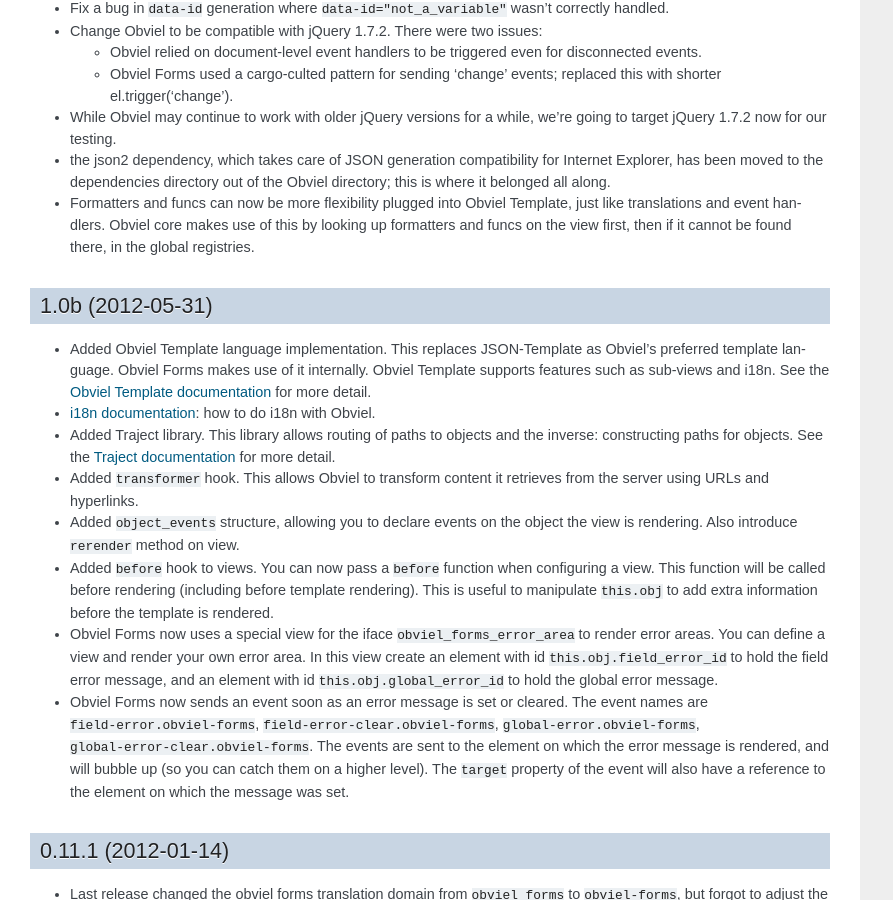
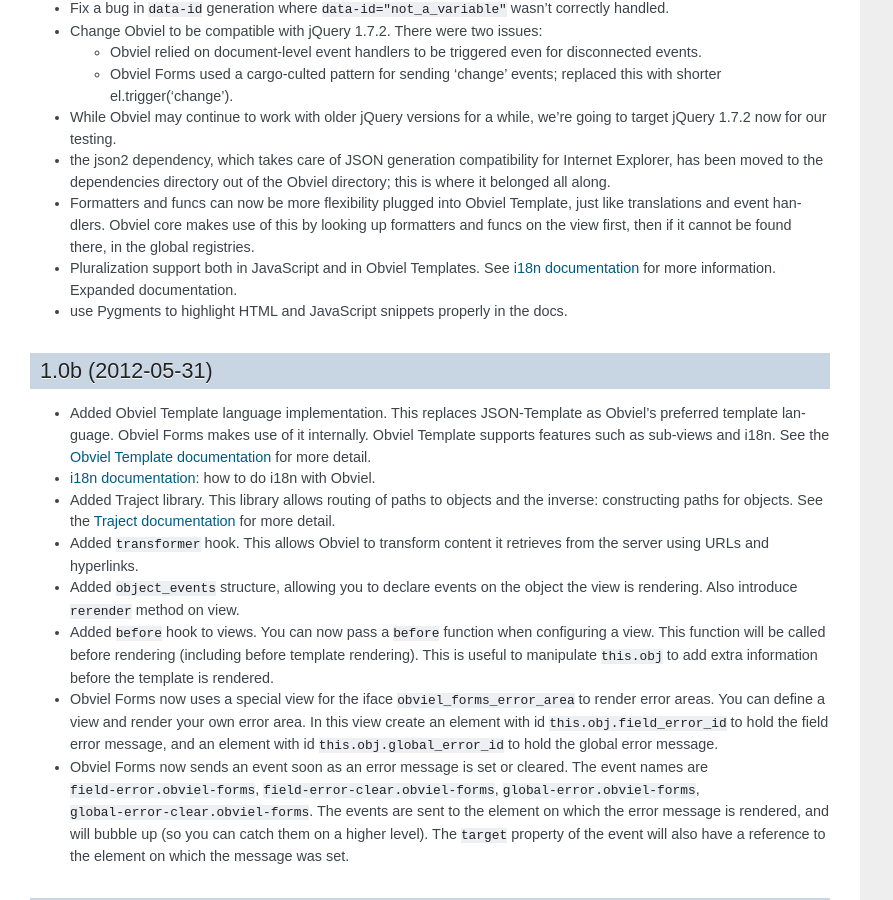
Before and after one commit to obviel/obviel, a Sphinx documentation site: the page built from doc/CHANGES.txt, in a window 1280 px wide and 900 px high, scrolled down 354 px. Shown: the whole window, without its empty margins (0-893 px from the left). Built offline with Sphinx 7.4.7, drawn with Linux system fonts in a browser that asks for light colours.

Commit message:
Update changes.

```diff
--- a/doc/CHANGES.txt
+++ b/doc/CHANGES.txt
@@ -43,6 +43,13 @@
   Template, just like translations and event handlers. Obviel core
   makes use of this by looking up formatters and funcs on the view
   first, then if it cannot be found there, in the global registries.
+
+* Pluralization support both in JavaScript and in Obviel
+  Templates. See :doc:`i18n documentation <i18n>` for more
+  information. Expanded documentation.
+
+* use Pygments to highlight HTML and JavaScript snippets properly
+  in the docs.
 
 1.0b (2012-05-31)
 =================
```
